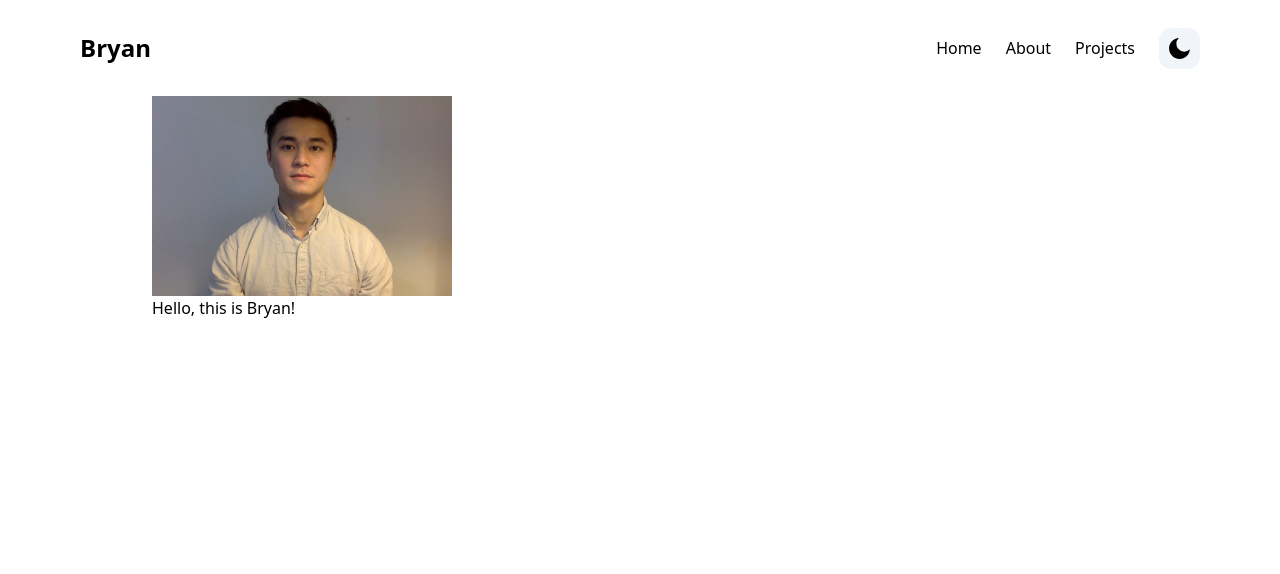
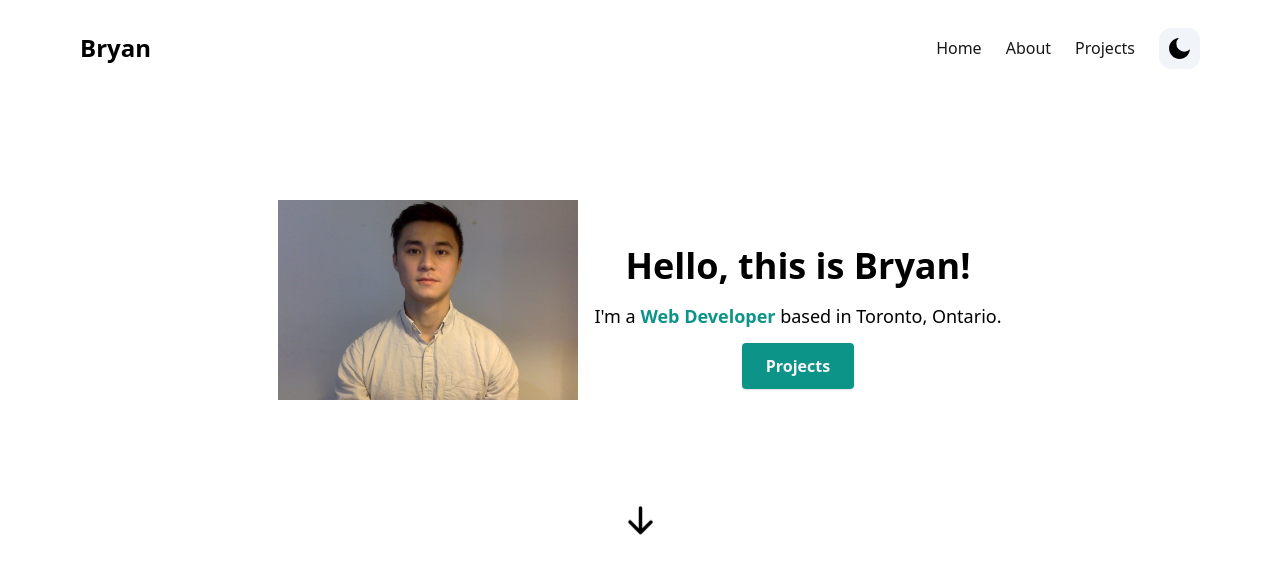
Before and after one commit to dungminhnguyen257/portfolio-project, a Next.js app: page / in a window 1280 px wide. Shown: the top 574 px of the page. Built offline with nearby package versions, Linux system fonts and the light colour scheme.

Commit message:
edit introduction

```diff
--- a/components/HeroSection.tsx
+++ b/components/HeroSection.tsx
@@ -1,16 +1,55 @@
+"use client";
 import React from "react";
 import Image from "next/image";
+import { Link } from "react-scroll/modules";
+import { HiArrowDown } from "react-icons/hi";
 
 const HeroSection = () => {
   return (
     <section id="home">
-      <div>
-        <div>
-          <Image src="/portrait .jpg" alt="" width={300} height={300} />
+      <div className="flex flex-col text-center items-center justify-center my-10 py-16 md:flex-row md:space-x-4">
+        <div className="rounded-full">
+          <Image
+            // This does not change the shape to round
+            // className="rounded-full "
+            src="/portrait .jpg"
+            alt=""
+            width={300}
+            height={300}
+          />
         </div>
         <div>
-          <h1>Hello, this is Bryan!</h1>
+          <h1 className="font-bold text-4xl mt-6">Hello, this is Bryan!</h1>
+          {/* what is this for &#39; */}
+          <p className="text-lg mt-4 mb-6">
+            I&#39;m a{" "}
+            <span className="font-semibold text-teal-600">Web Developer </span>
+            based in Toronto, Ontario.
+          </p>
+          <Link
+            to="projects"
+            className="text-neutral-100 font-semibold px-6 py-3 bg-teal-600 rounded shadow hover:bg-teal-700"
+            activeClass="active"
+            spy={true}
+            smooth={true}
+            offset={-100}
+            duration={500}
+          >
+            Projects
+          </Link>
         </div>
+      </div>
+      <div className="flex flex-row items-center text-center justify-center ">
+        <Link
+          to="about"
+          activeClass="active"
+          spy={true}
+          smooth={true}
+          offset={-100}
+          duration={500}
+        >
+          <HiArrowDown size={35} className="animate-bounce" />
+        </Link>
       </div>
     </section>
   );
--- a/components/Navbar.tsx
+++ b/components/Navbar.tsx
@@ -31,7 +31,7 @@ const Navbar = () => {
   const [navbar, setNavbar] = useState(false);
 
   return (
-    <header className="w-full mx-auto px-4 sm:px-20 sticky top-0 z-50 dark:border-b dark:border-stone-600 ">
+    <header className="w-full mx-auto px-4 sm:px-20 sticky top-0 z-50 dark:border-b dark:border-stone-300 ">
       {/* // <header className="w-full mx-auto  px-4 sm:px-20 fixed top-0 z-50 shadow bg-white dark:bg-stone-900 dark:border-b dark:border-stone-600"> */}
       <div className="justify-between md:items-center md:flex">
         <div>
@@ -40,7 +40,7 @@ const Navbar = () => {
               <h2 className="text-2xl font-bold">Bryan</h2>
             </div>
             <div className="md:hidden">
-              <button>
+              <button onClick={() => setNavbar(!navbar)}>
                 {navbar ? <IoMdClose size={30} /> : <IoMdMenu size={30} />}
               </button>
             </div>
@@ -53,9 +53,25 @@ const Navbar = () => {
               navbar ? "block" : "hidden"
             }`}
           >
-            <div className="items-center justify-center md:flex md:space-x-6">
+            <div className="items-center justify-center space-y-8 md:flex md:space-x-6 md:space-y-0">
               {NAV_ITEMS.map((item, idx) => {
-                return <a key={idx}>{item.label}</a>;
+                return (
+                  <Link
+                    key={idx}
+                    to={item.page}
+                    className={
+                      "block lg:inline-block text-neutral-900 hover:text-neutral-500 dark:text-neutral-600"
+                    }
+                    activeClass="active"
+                    spy
+                    smooth
+                    offset={100}
+                    duration={500}
+                    onClick={() => setNavbar(!navbar)}
+                  >
+                    {item.label}
+                  </Link>
+                );
               })}
               {currentTheme === "dark" ? (
                 <button
```
